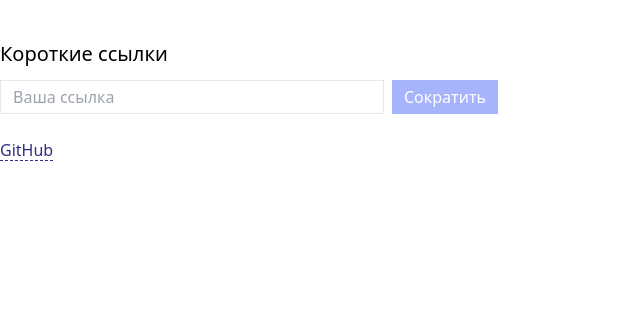
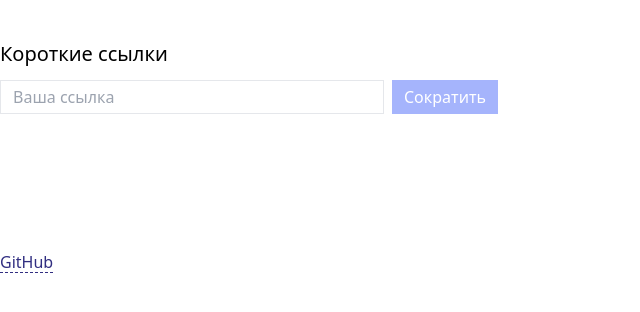
Before and after one commit to tusk-sm/url_shortener, a Next.js app: page / in a window 1280 px wide. Shown: the top 312 px of the page, without its empty margins (0-640 px from the left). Built offline with nearby package versions, Linux system fonts and the light colour scheme.

Commit message:
Update layout.tsx

```diff
--- a/src/app/layout.tsx
+++ b/src/app/layout.tsx
@@ -19,7 +19,7 @@ export default function RootLayout({
         <main className="container mx-auto py-10 min-h-screen ">
           {children}
           <a
-            className="mt-10 text-indigo-900 hover:text-indigo-800 underline decoration-dashed underline-offset-4 cursor-pointer decoration-1"
+            className="inline-block mt-28  text-indigo-900 hover:text-indigo-800 underline decoration-dashed underline-offset-4 cursor-pointer decoration-1"
             href="https://github.com/tusk-sm/url_shortener">
               GitHub
           </a>
```
